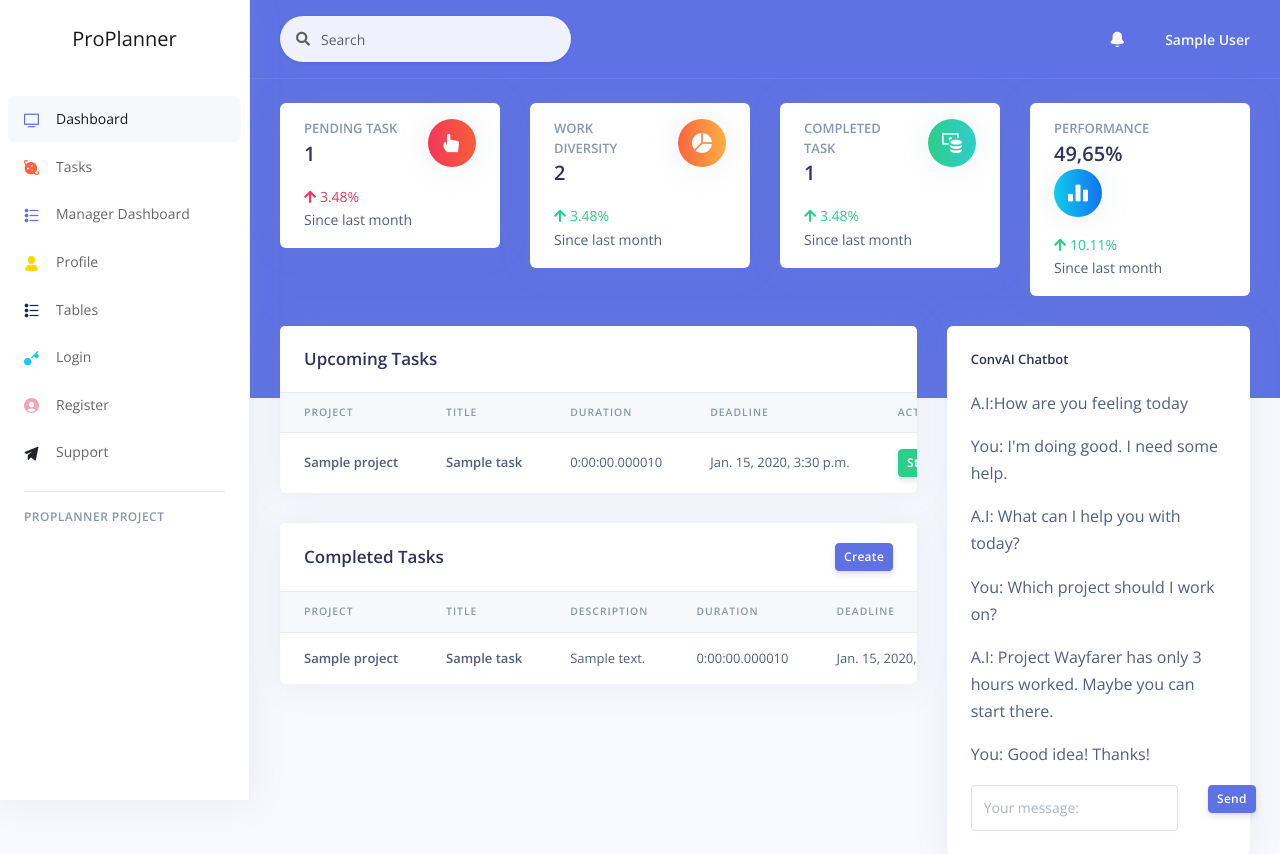
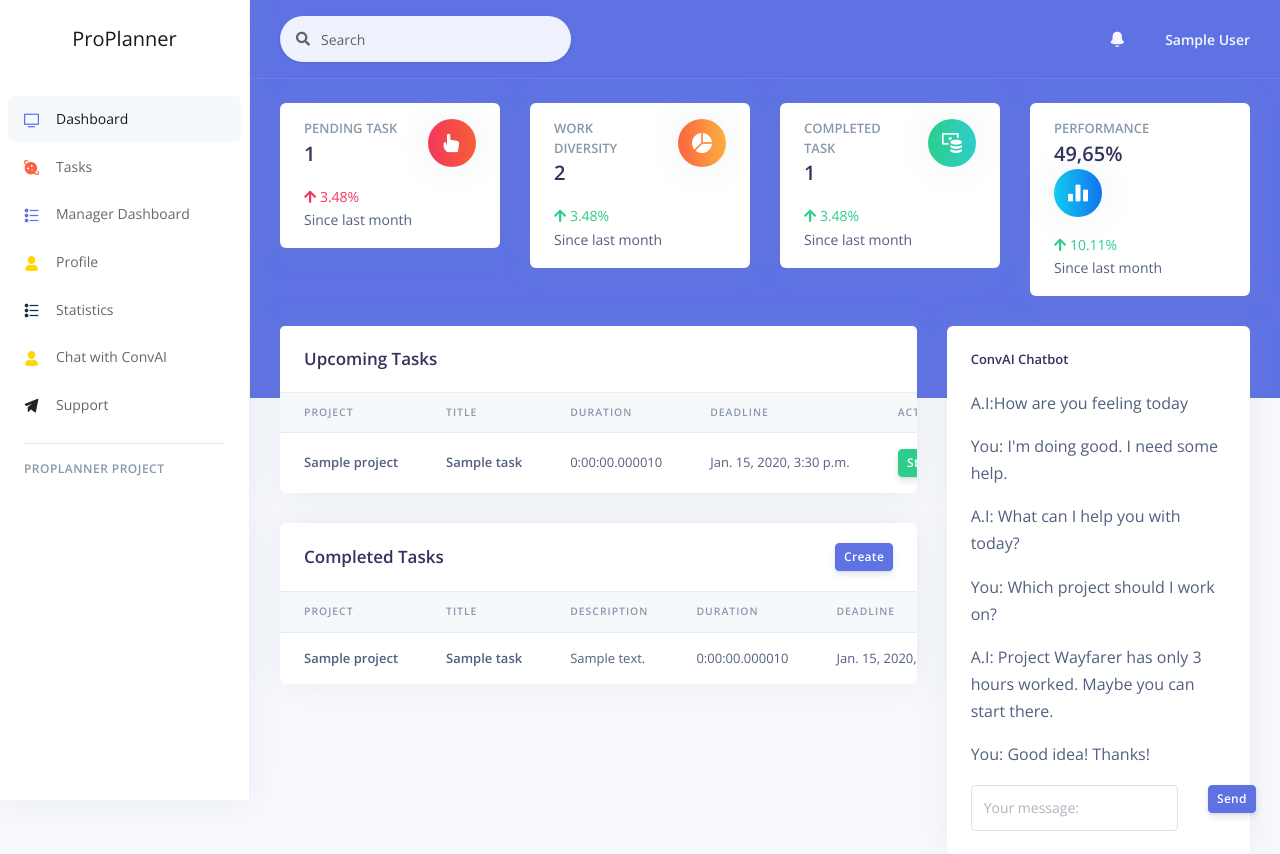
Before and after one commit to abhinand-c/proplanner, a Django app: page /task/ in a window 1280 px wide. Shown: the top 854 px of the page. Run offline with Django 3.2, Linux system fonts and the light colour scheme; a user stored in the database is signed in; tables that the repository leaves empty hold one stand-in row (values such as "Sample post"); some libraries are stand-ins or nearby versions.

Commit message:
Minor changes

```diff
--- a/core/templates/common/dash_layout.html
+++ b/core/templates/common/dash_layout.html
@@ -63,19 +63,13 @@
               <li class="nav-item">
                 <a class="nav-link" href="#tables.html">
                   <i class="ni ni-bullet-list-67 text-default"></i>
-                  <span class="nav-link-text">Tables</span>
+                  <span class="nav-link-text">Statistics</span>
                 </a>
               </li>
               <li class="nav-item">
-                <a class="nav-link" href="#login.html">
-                  <i class="ni ni-key-25 text-info"></i>
-                  <span class="nav-link-text">Login</span>
-                </a>
-              </li>
-              <li class="nav-item">
-                <a class="nav-link" href="#register.html">
-                  <i class="ni ni-circle-08 text-pink"></i>
-                  <span class="nav-link-text">Register</span>
+                <a class="nav-link" href="#">
+                  <i class="ni ni-single-02 text-yellow"></i>
+                  <span class="nav-link-text">Chat with ConvAI</span>
                 </a>
               </li>
               <li class="nav-item">
```
